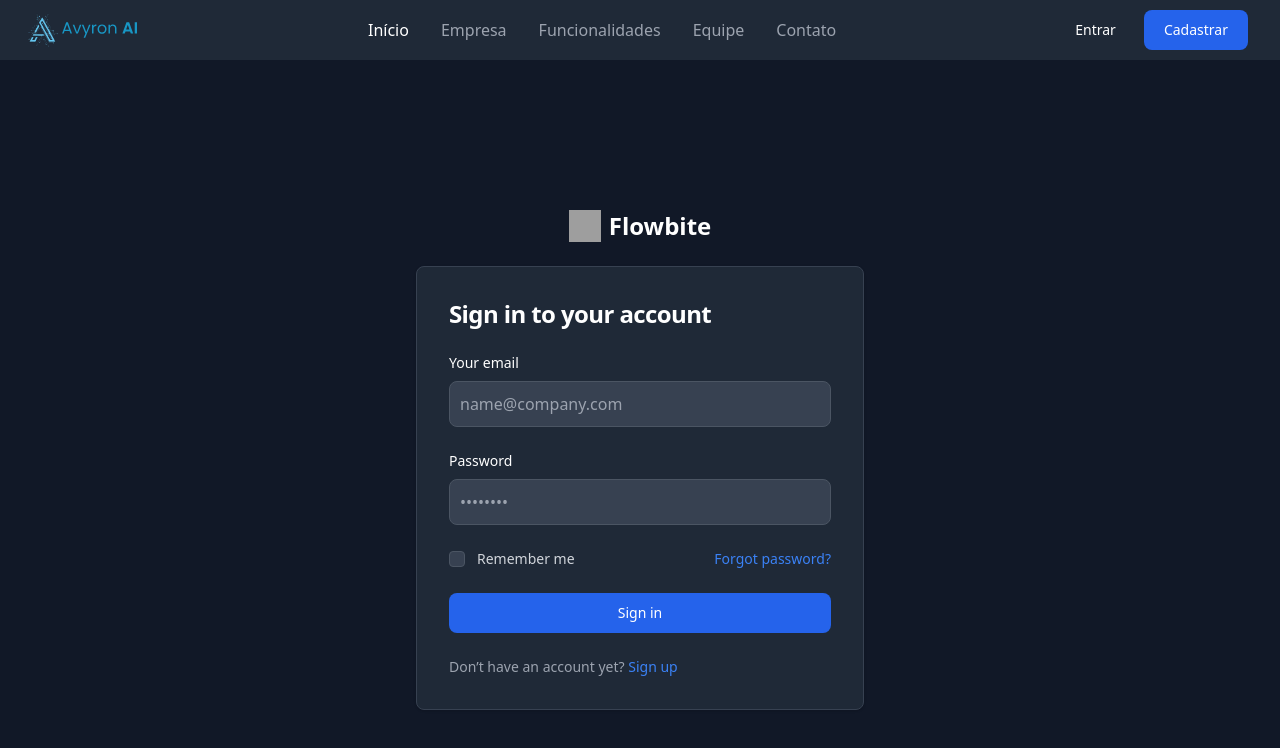
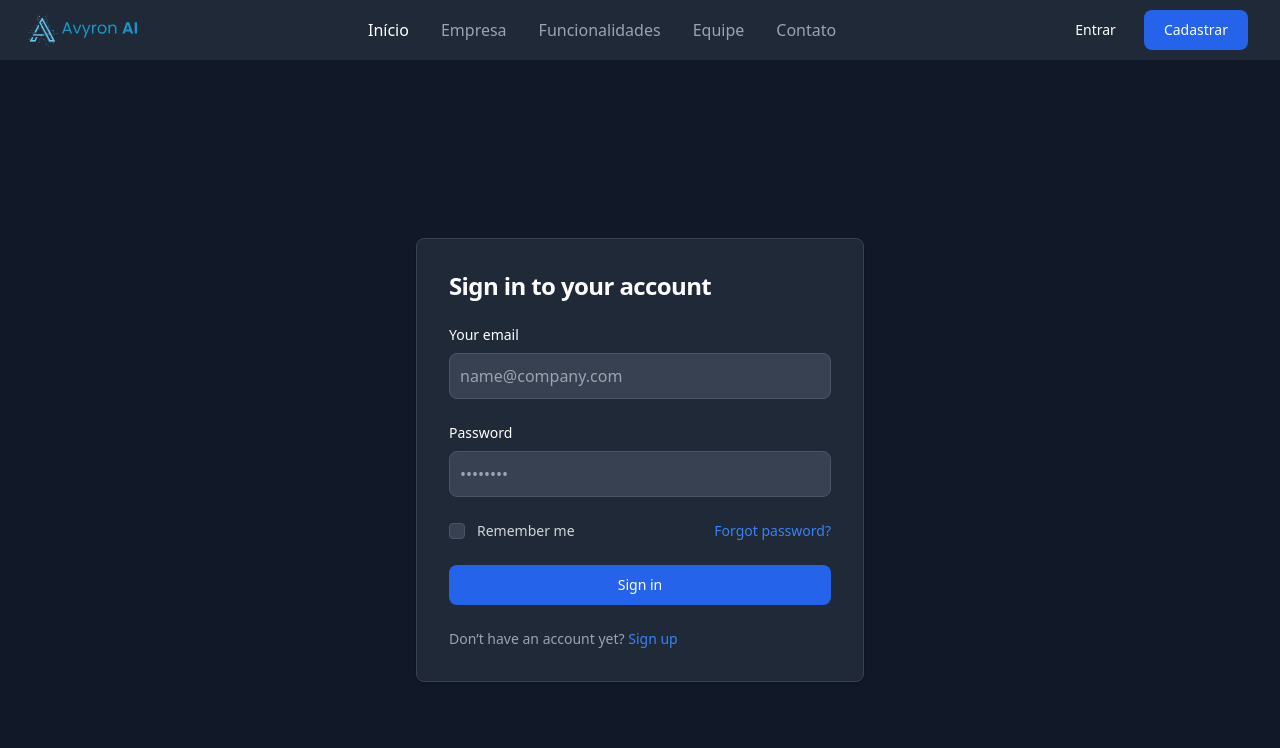
Before and after one commit to avyronai/nx-ui-avyron, an Angular app: page /login in a window 1280 px wide. Shown: the top 748 px of the page. Built offline with nearby package versions, Linux system fonts and the light colour scheme; grey boxes are pictures that could not be loaded.

Commit message:
Remove o logo e o link de navegação do cabeçalho na página de login, simplificando a estrutura do HTML.

```diff
--- a/src/app/login/login.component.html
+++ b/src/app/login/login.component.html
@@ -2,14 +2,6 @@
 
 <section class="bg-gray-50 dark:bg-gray-900">
   <div class="flex flex-col items-center justify-center px-6 py-8 mx-auto md:h-screen lg:py-0">
-    <a href="#" class="flex items-center mb-6 text-2xl font-semibold text-gray-900 dark:text-white">
-      <img
-        class="w-8 h-8 mr-2"
-        src="https://flowbite.s3.amazonaws.com/blocks/marketing-ui/logo.svg"
-        alt="logo"
-      />
-      Flowbite
-    </a>
     <div
       class="w-full bg-white rounded-lg shadow dark:border md:mt-0 sm:max-w-md xl:p-0 dark:bg-gray-800 dark:border-gray-700"
     >
```
